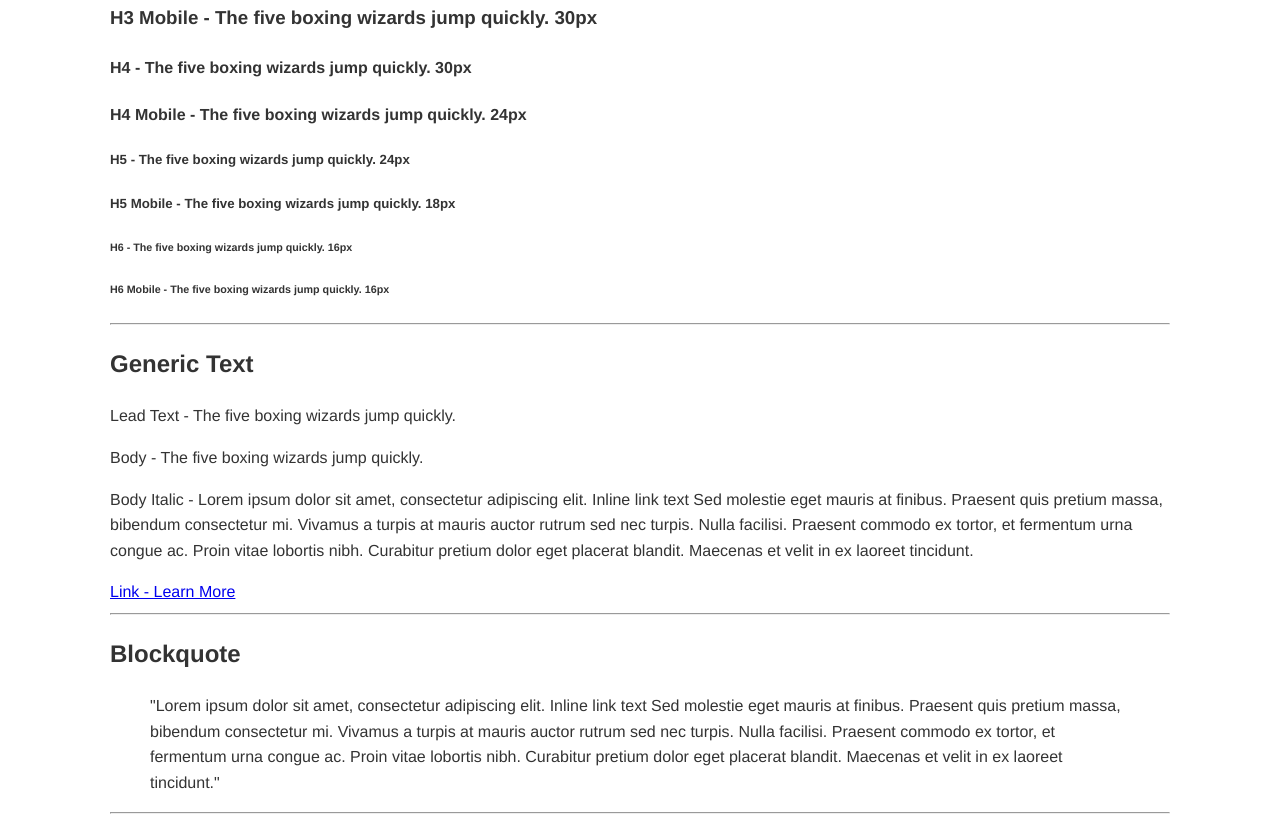
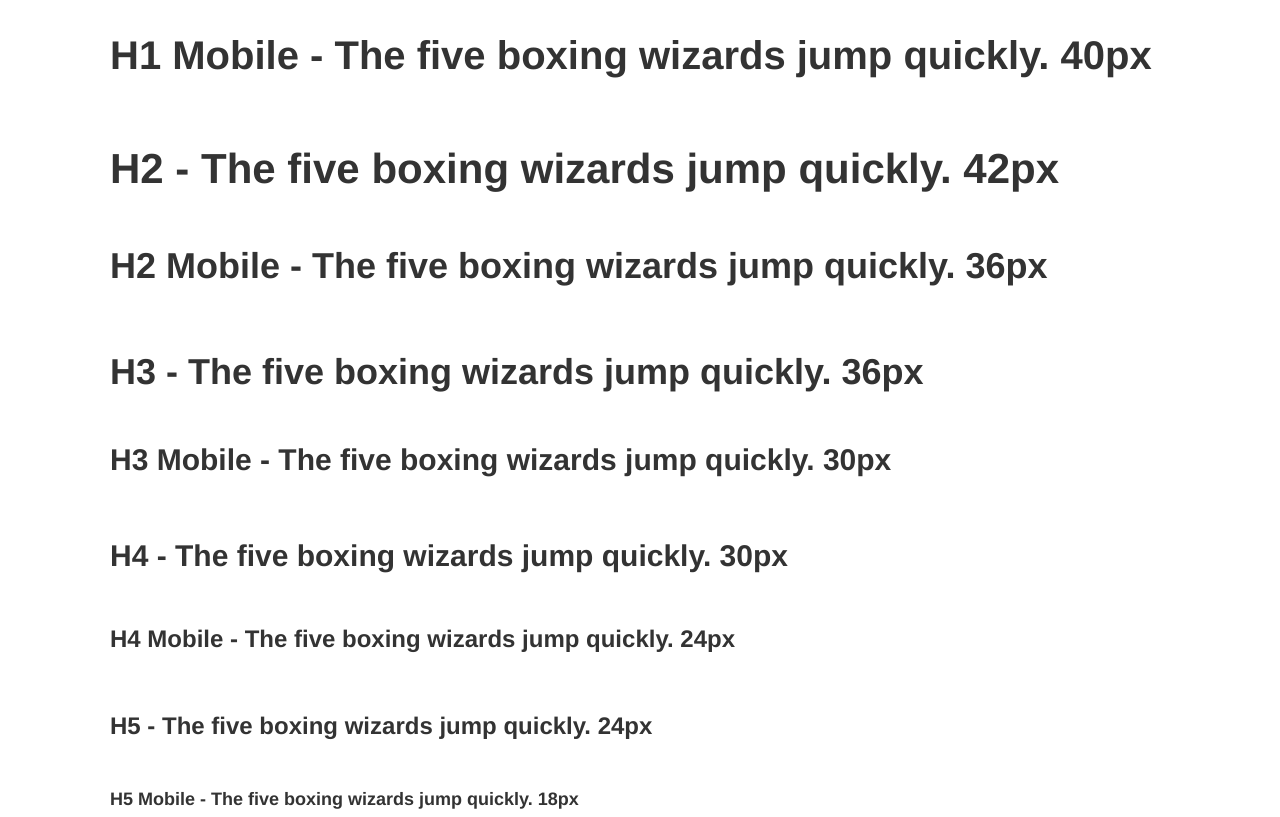
Before and after one commit to colekegel/HW-Week-3, a plain HTML site: page typography.html in a window 1280 px wide. Shown: the part 632-1449 px from the top of the page. Drawn offline with Linux system fonts and the light colour scheme.

Commit message:
typography styles

```diff
--- a/css/style.css
+++ b/css/style.css
@@ -135,7 +135,7 @@ nav .topnav li.mobile {
 }
 /* Breadcrumbs
 --------------------------------------------------- */
-ul.breadcrumbs {
+ul.breadcrumb {
     padding: 10px 16px 10px 0;
     list-style: none;
 }
@@ -178,7 +178,7 @@ ul.breadcrumb li+li:before {
     width: 22%;
 }
 .four.columns {
-    width: 30.6;
+    width: 30.6%;
 }
 .five.columns {
     width: 39.3%;
@@ -295,6 +295,133 @@ ul.breadcrumb li+li:before {
     background: #F09C1F:
 }
 
+/* Typography Page Specifics
+------------------------------------------------- */
+.typography .row {
+    margin-bottom: 48px;
+}
+.typography .row h1,
+.typography .row h2,
+.typography .row h3,
+.typography .row h4,
+.typography .row h5,
+.typography .row h6, {
+    margin: 0;
+}
+
+/* Typography
+------------------------------------------------- */
+h1, h2, h3, h4, h5, h6 {
+    font-weight:bold;
+}
+h1 {
+    font-size: 50px;
+    line-height: : 1.2;
+}
+h2 {
+    font-size: 42px;
+    line-height: : 1.25;
+}
+h3 {
+    font-size: 36px;
+    line-height: : 1.3;
+}
+h4 {
+    font-size: 30px;
+    line-height: : 1.35;
+}
+h5 {
+    font-size: 24px;
+    line-height: : 1.5;
+}
+h6 {
+    font-size: 18px;
+    line-height: : 1.6;
+}
+h1.mobile {
+    font-size: 40px;
+}
+h2.mobile {
+    font-size: 36px;
+}
+h3.mobile {
+    font-size: 30px;
+}
+h4.mobile {
+    font-size: 24px;
+}
+h5.mobile {
+    font-size: 18px;
+}
+h6.mobile {
+    font-size: 16px;
+}
+@media (max-width: 550px) {
+    h1 {
+        font-size: 40px;
+    }
+    h2 {
+        font-size: 36px;
+    }
+    h3 {
+        font-size: 30px;
+    }
+    h4 {
+        font-size: 24px;
+    }
+    h5 {
+        font-size: 18px;
+    }
+    h6 {
+        font-size: 16px;
+    }
+    .mobile {
+        display: none;
+    }
+}
+hr{
+    margin-top: 24px;
+    margin-bottom: 24px;
+    border-width: 0px;
+    border-top: 1px solid #E1E1E1;
+}
+p.lead {
+    font-size: 20px;
+    line-height: 1.6;
+}
+p. italic {
+    font-style: italic;
+}
+
+/* Links
+------------------------------------------------- */
+a {
+    color: #32C3F0;
+    text-decoration: none;
+}
+a:hover {
+    color: #2799BD;
+    text-decoration: underline;
+}
+/* Blockquote
+------------------------------------------------- */
+blockquote {
+    border-left: 4px solid #7453EF;
+    font-style: italic;
+    font-size: 20px;
+    line-height: 1.6;
+    margin-left: 0;
+    padding: 8px 0 8px 36px;
+}
+
+/* Lists
+------------------------------------------------- */
+ul {
+    list-style: disc inside;
+}
+ol {
+    list-style: decimal inside;
+}
 /* Footer
 ------------------------------------------------- */
 footer {
```
